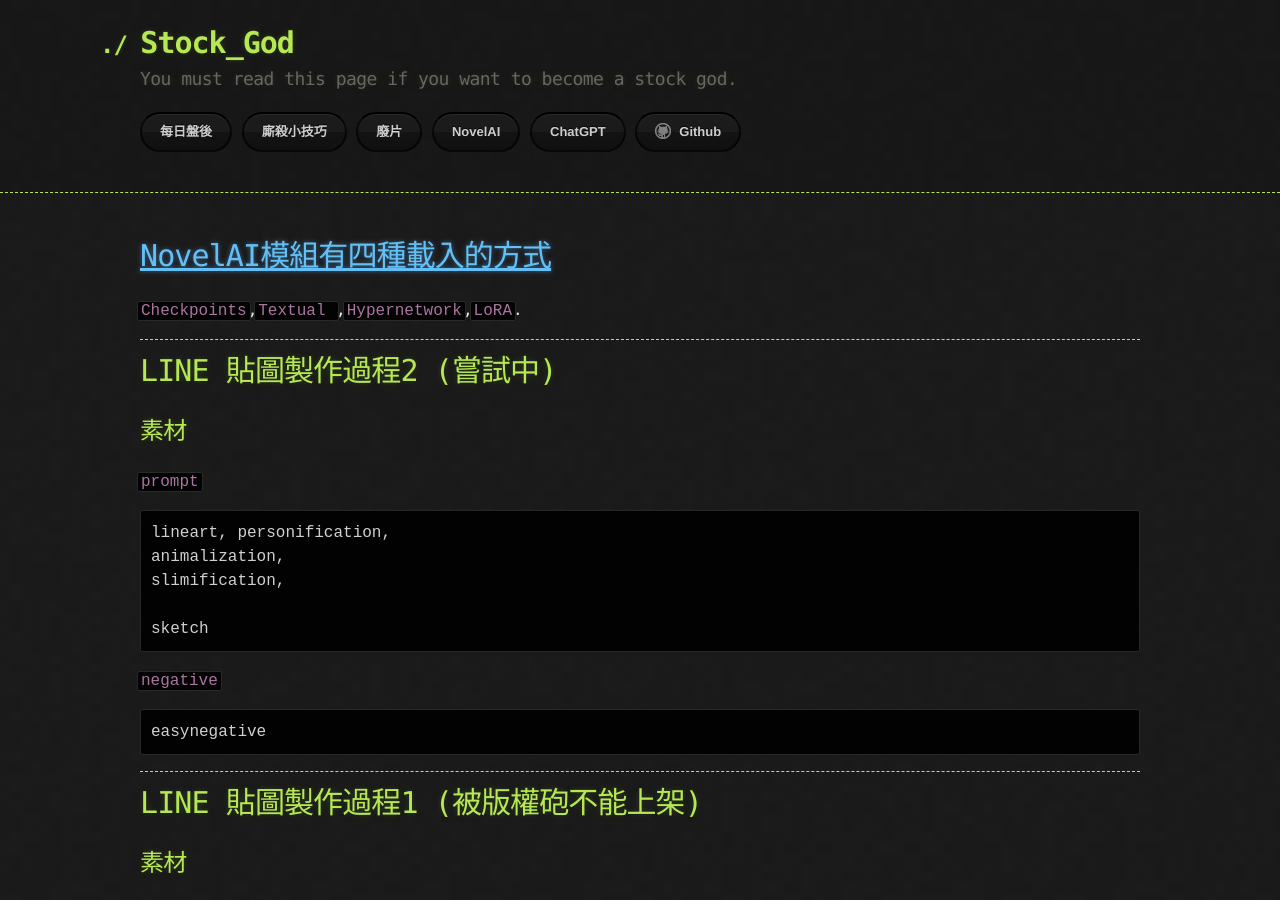
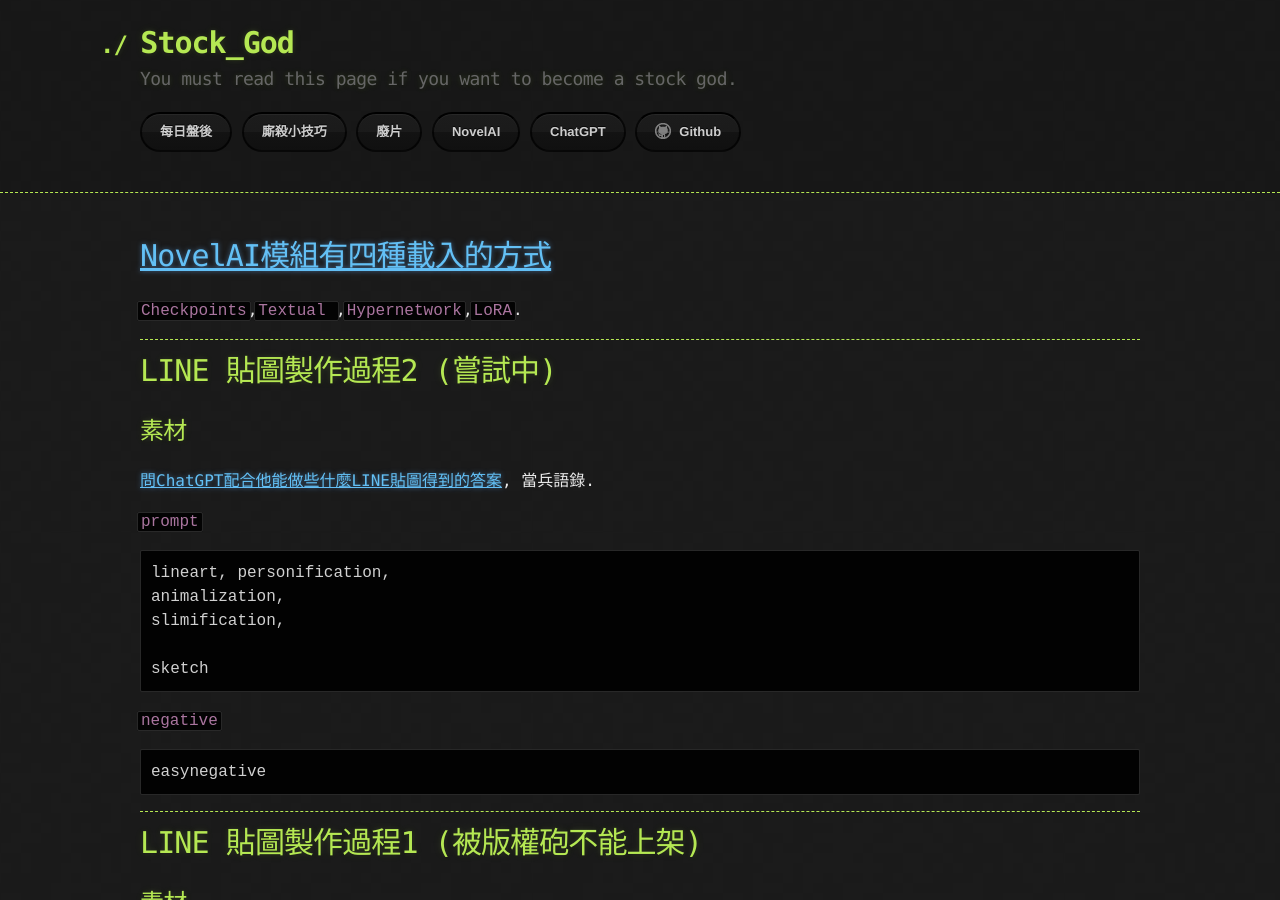
Before and after one commit to lepg5487/Stock_God, a Jekyll site: the page built from NovelAI.md, in a window 1280 px wide and 900 px high. Built offline with Jekyll 4.4.1, drawn with Linux system fonts in a browser that asks for light colours; our own code applies the rules of GitHub Pages for plain Markdown files.

Commit message:
Update NovelAI.md

````diff
--- a/NovelAI.md
+++ b/NovelAI.md
@@ -8,6 +8,7 @@
 
 # LINE 貼圖製作過程2 (嘗試中)
 ## 素材
+[問ChatGPT配合他能做些什麼LINE貼圖得到的答案](ai.com), 當兵語錄.
 
 `prompt`
 ```
````
